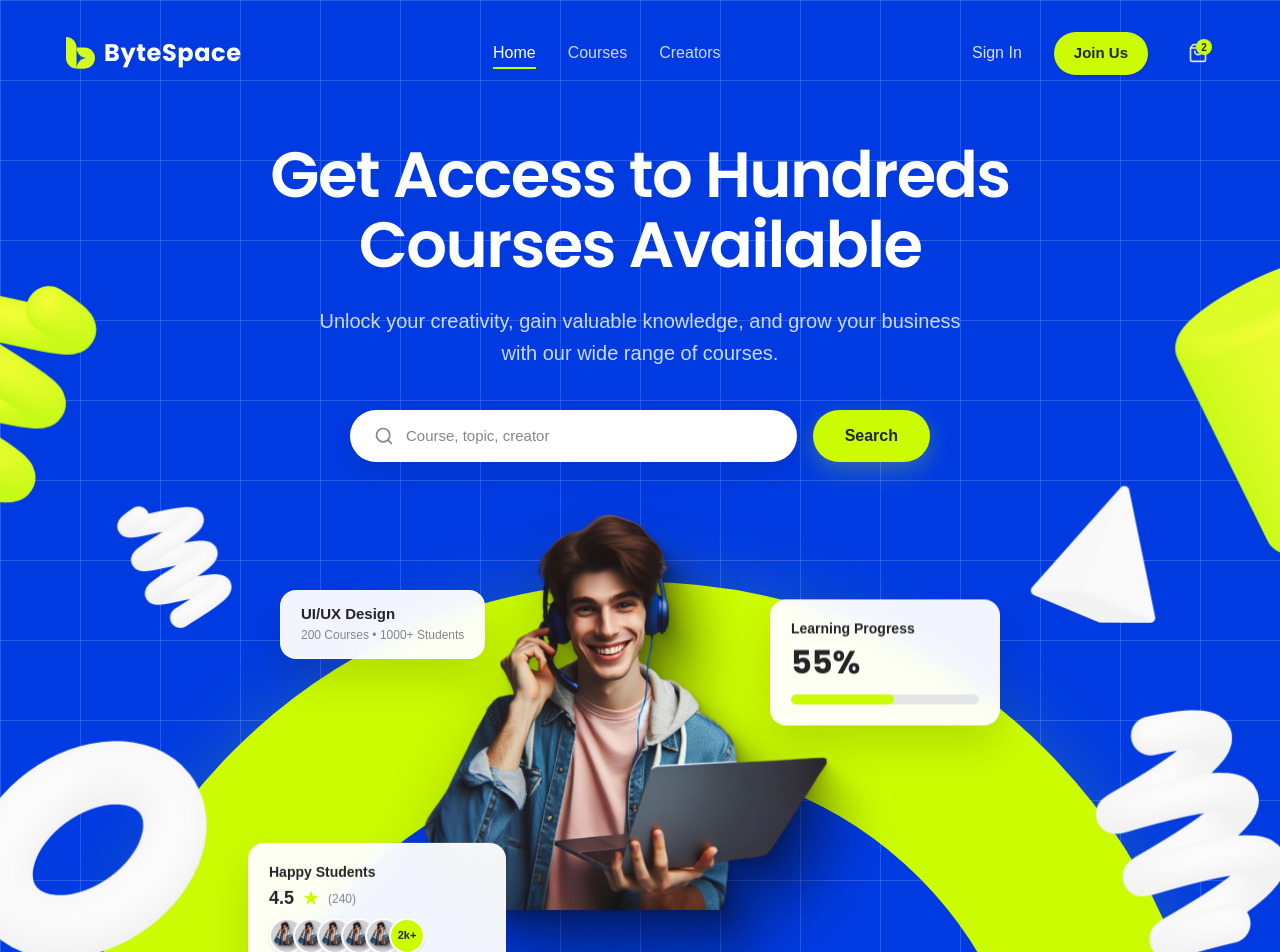
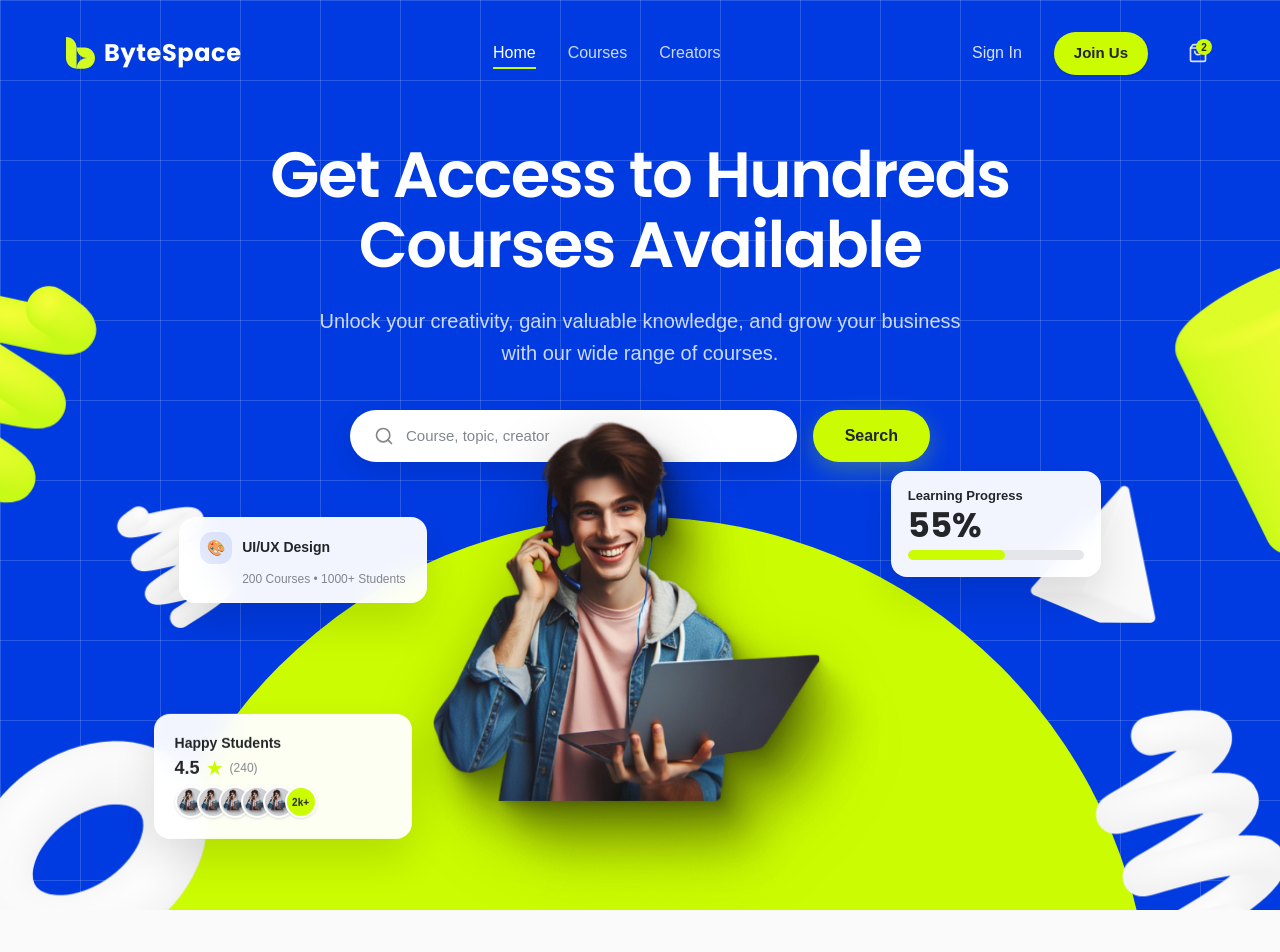
Before and after one commit to ovishkh/CohortsHub, a Next.js app: page / in a window 1280 px wide. Shown: the top 952 px of the page. Built offline with nearby package versions, Linux system fonts and the light colour scheme; a web font is replaced by a local one.

Commit message:
fix: hero - lime dome layout, centered student, repositioned floating cards to match Figma

```diff
--- a/src/app/page.tsx
+++ b/src/app/page.tsx
@@ -196,26 +196,26 @@ export default function Home() {
     <div className="flex flex-col min-h-screen overflow-x-hidden">
 
       {/* 1. Hero Section (Hero_Frame #1:1695 - 1440x1024) */}
-      <section className="relative bg-[#003BE2] w-full min-h-[760px] sm:min-h-[860px] lg:h-[1024px] overflow-hidden flex flex-col items-center pt-24 sm:pt-28 lg:pt-[140px] pb-0">
+      <section className="relative bg-[#003BE2] w-full overflow-hidden" style={{height: 'clamp(760px, 71.1vw, 1024px)'}}>
         {/* Crisp Background Grid */}
         <div className="absolute inset-0 bg-grid-pattern z-0 pointer-events-none" />
 
-        {/* Hero Content Wrapper (Headline & Search) */}
-        <div className="relative z-30 flex flex-col items-center text-center w-full max-w-[1200px] px-4 sm:px-6">
-          <h1 className="text-white font-poppins font-semibold text-[34px] xs:text-[42px] sm:text-[54px] lg:text-[64px] leading-[1.15] lg:leading-[1.1] tracking-tight whitespace-pre-line mb-4 lg:mb-6 max-w-4xl">
-            {`Get Access to Hundreds\nCourses Available`}
+        {/* Hero Content: Headline, Subtext, Search — top-center */}
+        <div className="relative z-30 flex flex-col items-center text-center w-full max-w-[1200px] mx-auto px-4 sm:px-6 pt-24 sm:pt-28 lg:pt-[140px]">
+          <h1 className="text-white font-poppins font-semibold text-[34px] xs:text-[42px] sm:text-[54px] lg:text-[64px] leading-[1.15] lg:leading-[1.1] tracking-tight mb-4 lg:mb-6 max-w-4xl">
+            Get Access to Hundreds<br />Courses Available
           </h1>
 
           <p className="text-white/80 text-[15px] sm:text-[18px] lg:text-[20px] leading-relaxed max-w-2xl font-satoshi mb-6 sm:mb-8 lg:mb-10 px-2">
             Unlock your creativity, gain valuable knowledge, and grow your business with our wide range of courses.
           </p>
 
-          {/* Exact Figma Search Bar (#1:1772: Input Pill 461x52 + Button Pill + 16px Gap) */}
+          {/* Search Bar */}
           <form
             onSubmit={handleSearchSubmit}
             className="flex items-center justify-center gap-3 sm:gap-4 w-full max-w-[580px] relative z-40 mx-auto"
           >
-            <div className="bg-white rounded-full px-5 sm:px-6 h-[48px] sm:h-[52px] flex items-center gap-2.5 sm:gap-3 flex-1 max-w-[461px] shadow-[0_8px_30px_rgba(0,0,0,0.12)]">
+            <div className="bg-white rounded-full px-5 sm:px-6 h-[48px] sm:h-[52px] flex items-center gap-2.5 sm:gap-3 flex-1 shadow-[0_8px_30px_rgba(0,0,0,0.12)]">
               <Search className="text-shuttle-gray-400 shrink-0 w-5 h-5" />
               <input
                 type="text"
@@ -234,56 +234,118 @@ export default function Home() {
           </form>
         </div>
 
-        {/* Hero Visuals Container - Clamped to 1440px Figma Frame */}
-        <div className="absolute inset-0 pointer-events-none">
+        {/* ── Visuals Layer (absolute, fills entire section) ─────────────── */}
+        <div className="absolute inset-0 pointer-events-none overflow-hidden">
           <div className="relative w-full max-w-[1440px] h-full mx-auto">
-            {/* Exact Figma Lime Ring with Blue Center (#1:1866: x: 145, y: 582, w: 1149, h: 1149, stroke: 320px) */}
-            <div className="absolute top-[440px] sm:top-[490px] lg:top-[582px] left-1/2 -translate-x-1/2 w-[600px] sm:w-[850px] lg:w-[1149px] h-[600px] sm:h-[850px] lg:h-[1149px] rounded-full border-[80px] sm:border-[130px] lg:border-[180px] border-[#CBFC01] bg-transparent z-0 pointer-events-none shadow-[0_0_80px_rgba(203,252,1,0.15)]" />
 
-            {/* 3D Ornaments (#46:79: x: -118, y: 221, w: 1719, h: 803) */}
-            <div className="absolute top-[180px] sm:top-[200px] lg:top-[221px] left-1/2 -translate-x-1/2 w-[900px] sm:w-[1300px] lg:w-[1550px] xl:w-[1719px] h-[550px] sm:h-[650px] lg:h-[803px] z-10 pointer-events-none">
+            {/*
+              LIME DOME  (#1:1866 in Figma)
+              Figma: x=145, y=582, w=1149, h=1149  (1440px frame)
+              Center of circle: x=145+1149/2=719.5  y=582+1149/2=1156.5
+              At 1440px width  → center-x is dead-center (720px).
+              The circle center sits at y=1156 which is BELOW the 1024px hero
+              → roughly 132px below bottom.  So top of circle = 582px.
+              We translate this proportionally: top = 56.8% of hero height.
+            */}
+            <div
+              className="absolute left-1/2 -translate-x-1/2 rounded-full bg-[#CBFC01] z-10 pointer-events-none"
+              style={{
+                /* Scale the 1149px circle relative to viewport width, capped at 1149px */
+                width:  'clamp(480px, 79.8vw, 1149px)',
+                height: 'clamp(480px, 79.8vw, 1149px)',
+                /* top = 582/1024 = 56.8% of hero height */
+                top: 'clamp(380px, 56.8%, 582px)',
+              }}
+            />
+
+            {/* 3D Ornaments — scattered across full hero */}
+            <div className="absolute top-[180px] sm:top-[200px] lg:top-[221px] left-1/2 -translate-x-1/2 w-[900px] sm:w-[1300px] lg:w-[1550px] xl:w-[1719px] h-[550px] sm:h-[650px] lg:h-[803px] z-20 pointer-events-none">
               <Image src="/3d-ornaments.png" alt="3D Shapes" fill className="object-contain" priority />
             </div>
 
-            {/* Student Boy Graphic - Centered in Circle (#1:1796: x: 431, y: 512, w: 578, h: 541) */}
-            <div className="absolute bottom-0 left-1/2 -translate-x-1/2 w-[340px] xs:w-[390px] sm:w-[490px] lg:w-[578px] h-[330px] xs:h-[370px] sm:h-[460px] lg:h-[541px] z-20 pointer-events-none">
-              <Image src="/hero.png" alt="Hero Student" fill className="object-contain object-bottom drop-shadow-[0_20px_30px_rgba(0,0,0,0.18)]" priority />
+            {/*
+              STUDENT IMAGE  (#1:1796: x=431, y=512, w=578, h=541)
+              Bottom of image = 512+541 = 1053 ≈ 1024px hero bottom.
+              Center-x = 431+578/2 = 720 = perfect center.
+              → bottom: 0, left: 50%, -translate-x-1/2
+              Increased height to ensure full figure is visible.
+            */}
+            <div className="absolute bottom-0 left-1/2 -translate-x-1/2 z-30 pointer-events-none"
+              style={{
+                width:  'clamp(320px, 43vw, 620px)',
+                height: 'clamp(300px, 40.5vw, 584px)',
+              }}
+            >
+              <Image
+                src="/hero.png"
+                alt="Hero Student"
+                fill
+                className="object-contain object-bottom drop-shadow-[0_20px_30px_rgba(0,0,0,0.25)]"
+                priority
+              />
             </div>
 
-            {/* Floating UI Card 1: UI/UX Design (#46:126) - Compact & beside model */}
-            <div className="pointer-events-auto hidden sm:flex absolute sm:top-[530px] lg:top-[590px] sm:left-[4%] lg:left-1/2 lg:-translate-x-[360px] bg-white/95 backdrop-blur-md rounded-[16px] px-4 sm:px-5 py-3 sm:py-3.5 shadow-[0px_20px_40px_rgba(0,0,0,0.12)] z-30 flex-col w-fit max-w-[210px] transition-all duration-300 hover:scale-105 animate-float border border-white/40">
-              <p className="font-bold text-shuttle-gray-950 font-satoshi text-[14px] sm:text-[15px] leading-tight">UI/UX Design</p>
-              <p className="text-shuttle-gray-400 text-[11px] sm:text-[12px] font-satoshi mt-0.5 whitespace-nowrap">200 Courses • 1000+ Students</p>
+            {/* ── Floating Card 1: UI/UX Design ── LEFT of model */}
+            <div className="pointer-events-auto hidden sm:flex absolute z-40 flex-col"
+              style={{
+                bottom: 'clamp(200px, 24vw, 334px)',
+                left:   'clamp(40px, 14vw, 210px)',
+              }}
+            >
+              <div className="bg-white/95 backdrop-blur-md rounded-[16px] px-5 py-3.5 shadow-[0px_20px_40px_rgba(0,0,0,0.12)] animate-float border border-white/30 hover:scale-105 transition-transform duration-300">
+                <div className="flex items-center gap-2.5 mb-1.5">
+                  <div className="w-8 h-8 rounded-xl bg-[#003BE2]/10 flex items-center justify-center shrink-0">
+                    <span className="text-[#003BE2] text-[15px]">🎨</span>
                   </div>
-
-            {/* Floating UI Card 2: Learning Progress (#1:1797) - Beside model on right */}
-            <div className="pointer-events-auto absolute bottom-[105px] xs:bottom-[120px] sm:bottom-auto sm:top-[540px] lg:top-[600px] right-2 sm:right-[4%] lg:right-auto lg:left-1/2 lg:translate-x-[130px] bg-white/95 backdrop-blur-md rounded-[16px] p-3.5 sm:p-5 shadow-[0px_20px_40px_rgba(0,0,0,0.12)] z-30 w-[160px] xs:w-[185px] sm:w-[220px] lg:w-[230px] transition-all duration-300 hover:scale-105 animate-float-delayed border border-white/40">
-              <p className="font-bold text-shuttle-gray-950 font-satoshi text-[12px] sm:text-[14px] mb-1 leading-tight">Learning Progress</p>
-              <p className="text-[24px] sm:text-[32px] font-poppins font-bold text-shuttle-gray-950 mb-2 sm:mb-3 leading-tight">55%</p>
-              <div className="w-full bg-shuttle-gray-100 h-2 sm:h-2.5 rounded-full overflow-hidden">
-                <div className="bg-[#CBFC01] w-[55%] h-full rounded-full transition-all duration-1000" />
+                  <p className="font-bold text-shuttle-gray-950 font-satoshi text-[14px] leading-tight">UI/UX Design</p>
+                </div>
+                <p className="text-shuttle-gray-400 text-[12px] font-satoshi pl-[42px]">200 Courses • 1000+ Students</p>
               </div>
             </div>
 
-            {/* Floating UI Card 3: Happy Students (#1:1821) - Bottom left beside model */}
-            <div className="pointer-events-auto absolute bottom-4 sm:bottom-auto sm:top-[710px] lg:top-[837px] left-2 sm:left-[6%] lg:left-1/2 lg:-translate-x-[392px] bg-white/95 backdrop-blur-md rounded-[16px] p-3 sm:p-4 lg:p-5 shadow-[0px_20px_40px_rgba(0,0,0,0.12)] z-30 w-[180px] xs:w-[205px] sm:w-[240px] lg:w-[258px] transition-all duration-300 hover:scale-105 animate-float-reverse border border-white/40">
+            {/* ── Floating Card 2: Learning Progress ── RIGHT of model */}
+            <div className="pointer-events-auto hidden sm:flex absolute z-40"
+              style={{
+                bottom: 'clamp(200px, 26vw, 374px)',
+                right:  'clamp(40px, 14vw, 210px)',
+              }}
+            >
+              <div className="bg-white/95 backdrop-blur-md rounded-[16px] p-4 shadow-[0px_20px_40px_rgba(0,0,0,0.12)] animate-float-delayed border border-white/30 hover:scale-105 transition-transform duration-300 w-[210px]">
+                <p className="font-bold text-shuttle-gray-950 font-satoshi text-[12px] sm:text-[13px] mb-1 leading-tight">Learning Progress</p>
+                <p className="text-[28px] sm:text-[34px] font-poppins font-bold text-shuttle-gray-950 mb-2 leading-none">55%</p>
+                <div className="w-full bg-shuttle-gray-100 h-2.5 rounded-full overflow-hidden">
+                  <div className="bg-[#CBFC01] w-[55%] h-full rounded-full" />
+                </div>
+              </div>
+            </div>
+
+            {/* ── Floating Card 3: Happy Students ── BELOW-LEFT of model (mobile visible) */}
+            <div className="pointer-events-auto absolute z-40"
+              style={{
+                bottom: 'clamp(16px, 6vw, 86px)',
+                left:   'clamp(12px, 12vw, 172px)',
+              }}
+            >
+              <div className="bg-white/95 backdrop-blur-md rounded-[16px] p-3 sm:p-4 lg:p-5 shadow-[0px_20px_40px_rgba(0,0,0,0.12)] animate-float-reverse border border-white/30 hover:scale-105 transition-transform duration-300 w-[180px] sm:w-[230px] lg:w-[258px]">
                 <p className="font-bold text-shuttle-gray-950 font-satoshi text-[12px] sm:text-[14px] mb-1 sm:mb-1.5 leading-tight">Happy Students</p>
-              <div className="flex items-center gap-1 sm:gap-2 mb-1.5 sm:mb-2.5">
+                <div className="flex items-center gap-1.5 mb-2">
                   <span className="font-bold text-[14px] sm:text-[18px] text-shuttle-gray-950 leading-none">4.5</span>
                   <span className="text-[#CBFC01] text-[15px] sm:text-[20px] leading-none">★</span>
-                <span className="text-shuttle-gray-400 text-[10px] sm:text-[12px] leading-none mt-0.5">(240)</span>
+                  <span className="text-shuttle-gray-400 text-[10px] sm:text-[12px] leading-none">(240)</span>
                 </div>
-              <div className="flex -space-x-2 sm:-space-x-3">
+                <div className="flex -space-x-2 sm:-space-x-2.5">
                   {[1, 2, 3, 4, 5].map((i) => (
-                  <div key={i} className="w-6 h-6 sm:w-8 sm:h-8 lg:w-9 lg:h-9 rounded-full border-2 border-white bg-shuttle-gray-200 relative overflow-hidden shadow-sm">
+                    <div key={i} className="w-7 h-7 sm:w-8 sm:h-8 rounded-full border-2 border-white bg-shuttle-gray-200 relative overflow-hidden shadow-sm">
                       <Image src="/hero.png" alt="Avatar" fill className="object-cover" />
                     </div>
                   ))}
-                <div className="w-6 h-6 sm:w-8 sm:h-8 lg:w-9 lg:h-9 rounded-full border-2 border-white bg-[#CBFC01] flex items-center justify-center text-[9px] sm:text-[10px] lg:text-[11px] font-bold text-shuttle-gray-950 z-10 relative shadow-sm">
+                  <div className="w-7 h-7 sm:w-8 sm:h-8 rounded-full border-2 border-white bg-[#CBFC01] flex items-center justify-center text-[9px] sm:text-[10px] font-bold text-shuttle-gray-950 z-10 relative shadow-sm">
                     2k+
                   </div>
                 </div>
               </div>
+            </div>
+
           </div>
         </div>
       </section>
```
Lines whose indentation alone changed are shown as unchanged.
